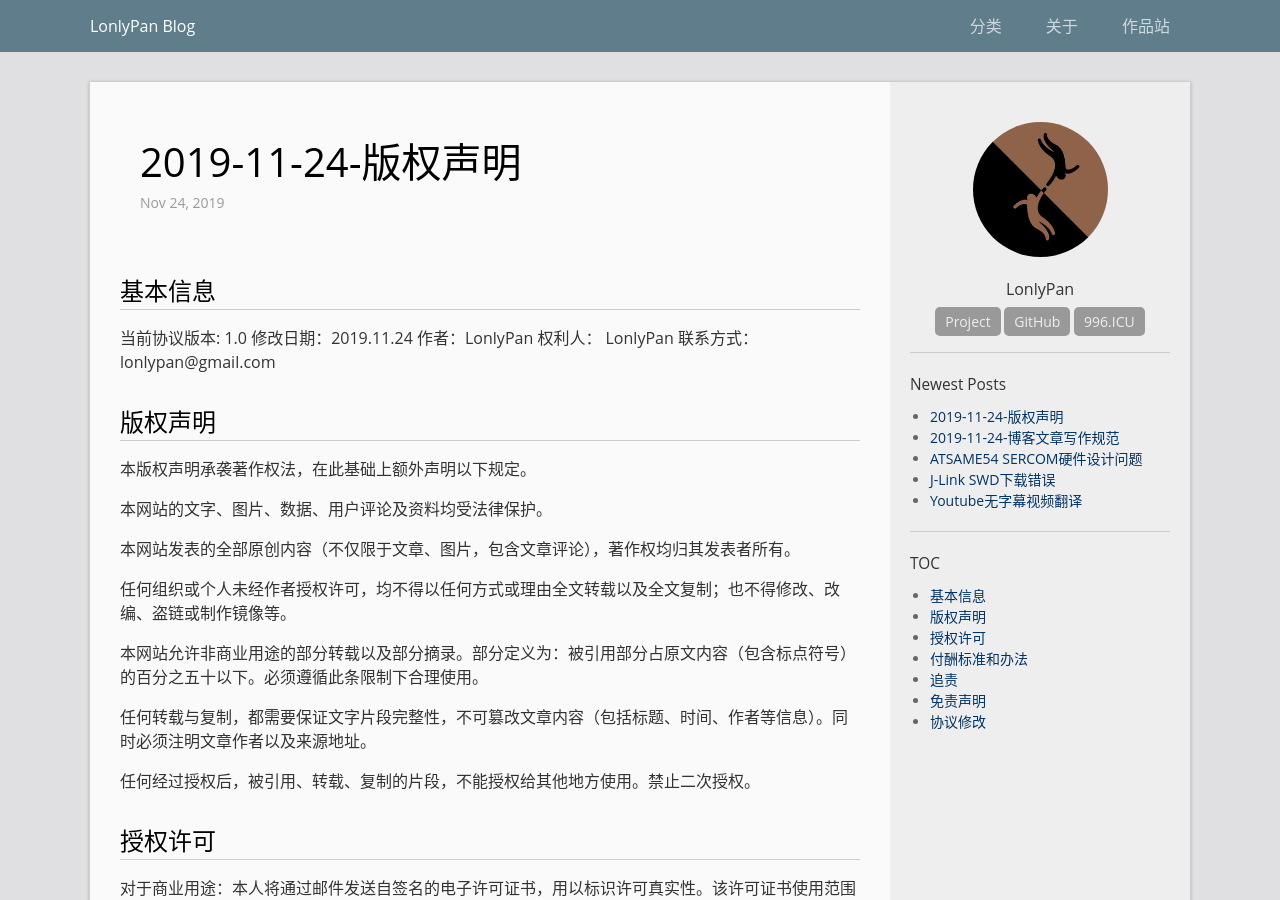
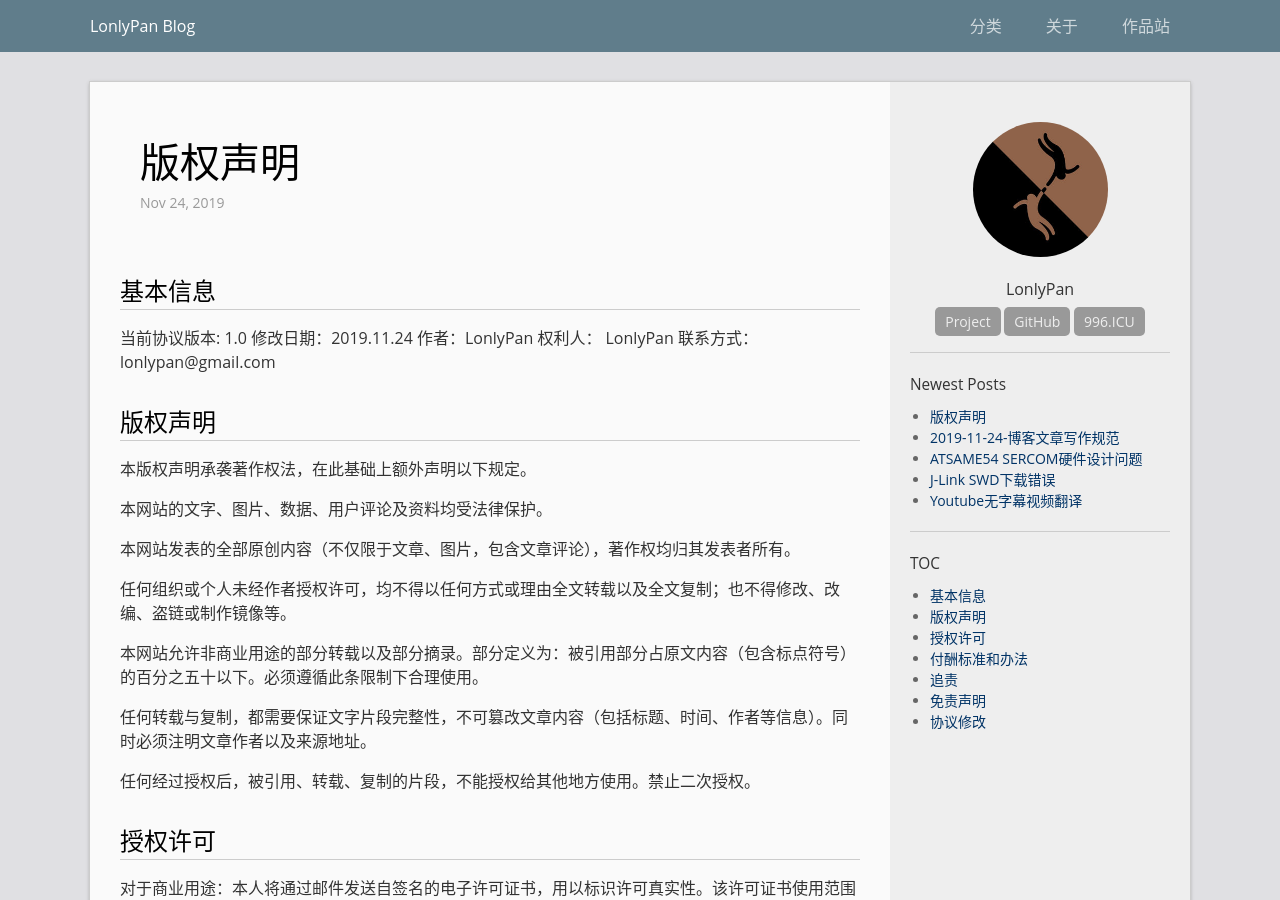
Before and after one commit to LonlyStack/LonlyPan.github.io, a Jekyll site: the page built from _posts/2019-11-24-版权声明.md, in a window 1280 px wide and 900 px high. Built offline with Jekyll 4.4.1, drawn with Linux system fonts in a browser that asks for light colours.

Commit message:
修改文件: _posts/2019-11-24-版权声明.md

```diff
--- a/_posts/2019-11-24-版权声明.md
+++ b/_posts/2019-11-24-版权声明.md
@@ -1,6 +1,6 @@
 ---
 layout: post
-title:    "2019-11-24-版权声明"
+title:    "版权声明"
 date:   2019-11-24  15:55
 categories: 办公
 ---
```
